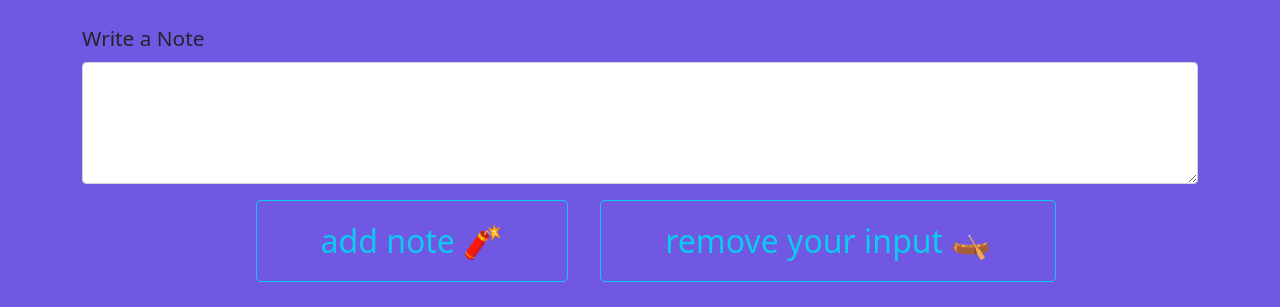
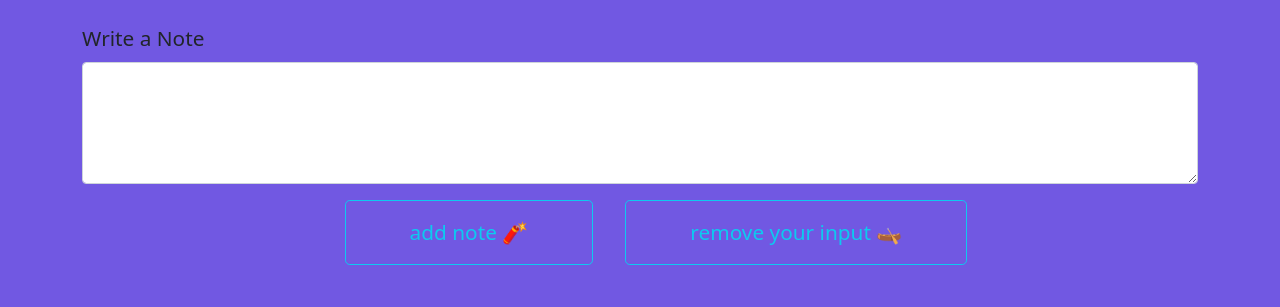
Before and after one commit to Tasfiq97/js-project-4, a plain HTML site: page index.html in a window 1280 px wide. Shown: the part 73-380 px from the top of the page. Drawn offline with nearby package versions, Linux system fonts and the light colour scheme; files that its build step writes are made by us from their sources.

Commit message:
Update note.scss

```diff
--- a/note.scss
+++ b/note.scss
@@ -26,7 +26,7 @@ h1 {
     justify-content: center;
   }
   .btn {
-    font-size: 2rem;
+    font-size: 1.3rem;
     padding: 1rem 4rem;
     margin-left: 2rem;
   }
```
